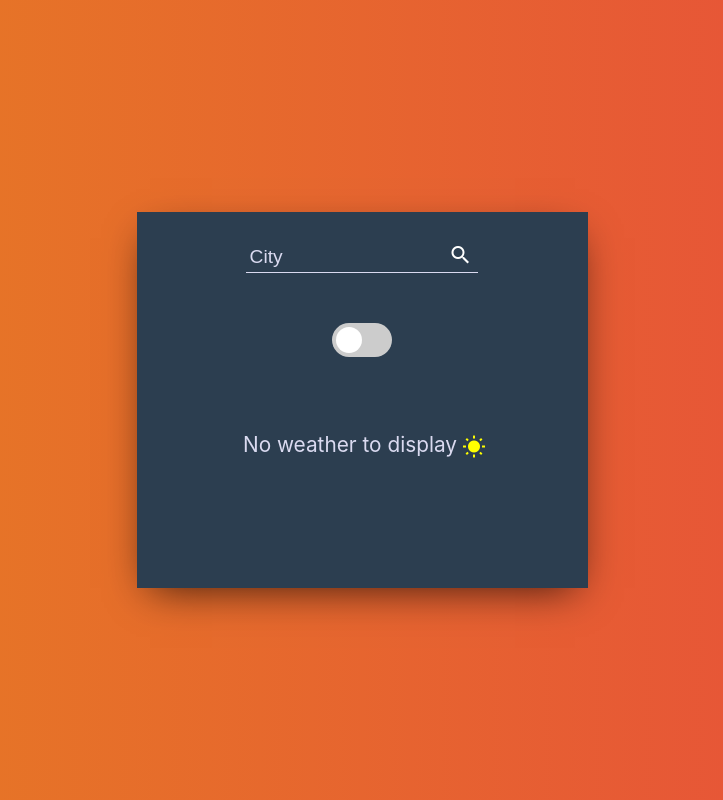
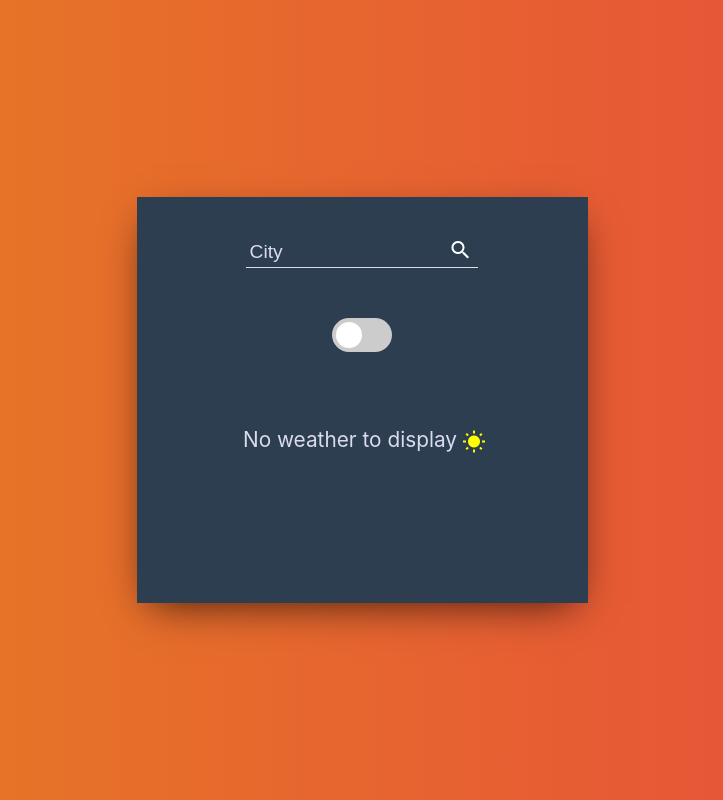
Before and after one commit to Eilima/weather-app, a React (Create React App) app: page / in a window 1280 px wide. Shown: the whole page, without its empty margins (278-1001 px from the left). Built offline with nearby package versions, Linux system fonts and the light colour scheme.

Commit message:
Streamline padding to only call once

```diff
--- a/src/App.css
+++ b/src/App.css
@@ -45,18 +45,13 @@
 
 .weather-info {
   display: grid;
-  grid-template-columns: 1fr ;
-  grid-template-rows: 1fr 1fr;
   font-size: large;
   color: rgb(218, 218, 240)
 }
 
 .infoBox {
   box-shadow: 0px 13px 40px -13px rgba(0,0,0,0.75);
-  padding-top: 30px;
-  padding-left: 80px;
-  padding-right: 80px;
-  padding-bottom: 20px;
+  padding: 40px 80px ;
   background-color: #2c3e50;
 }
 
```
